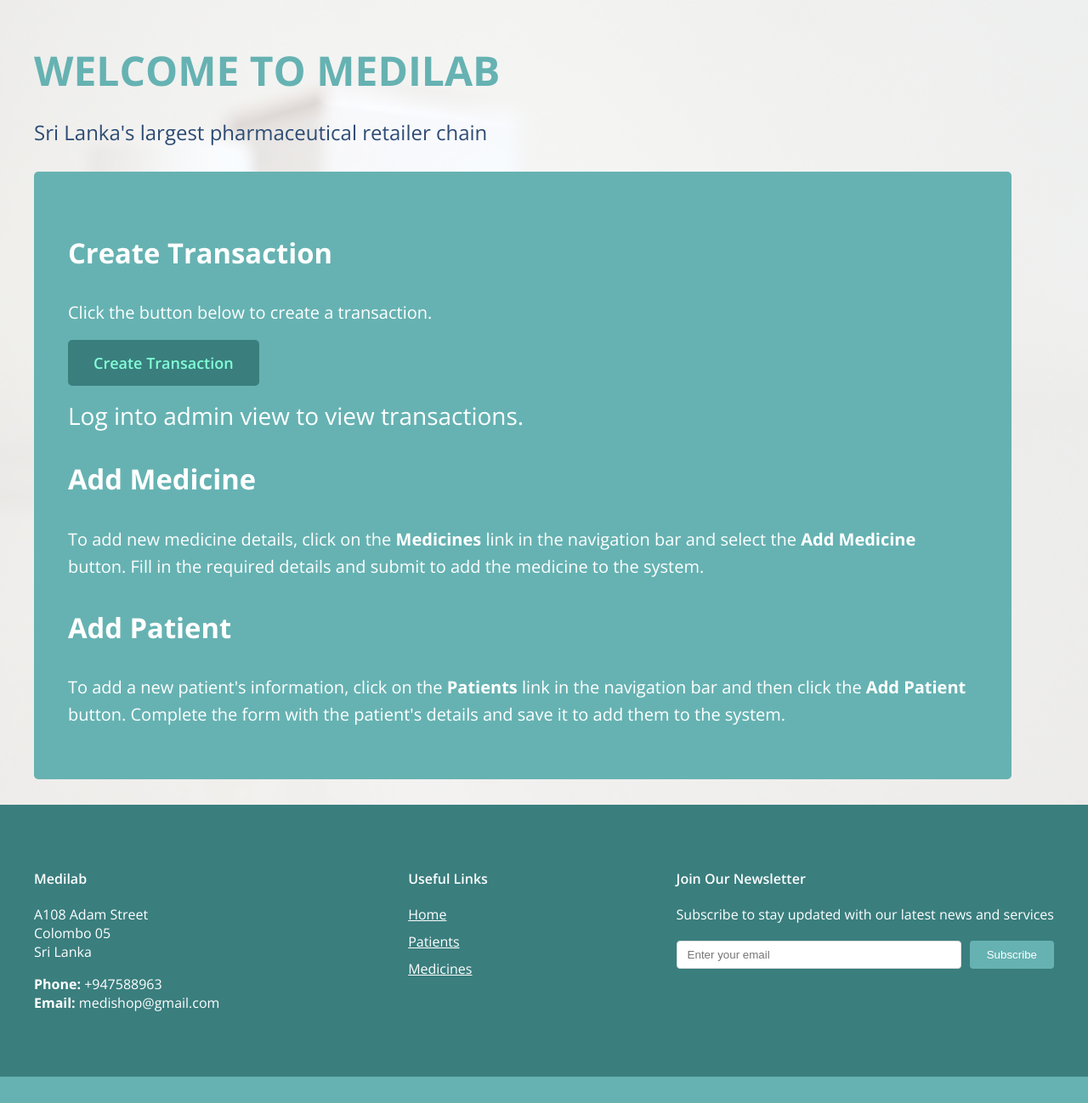
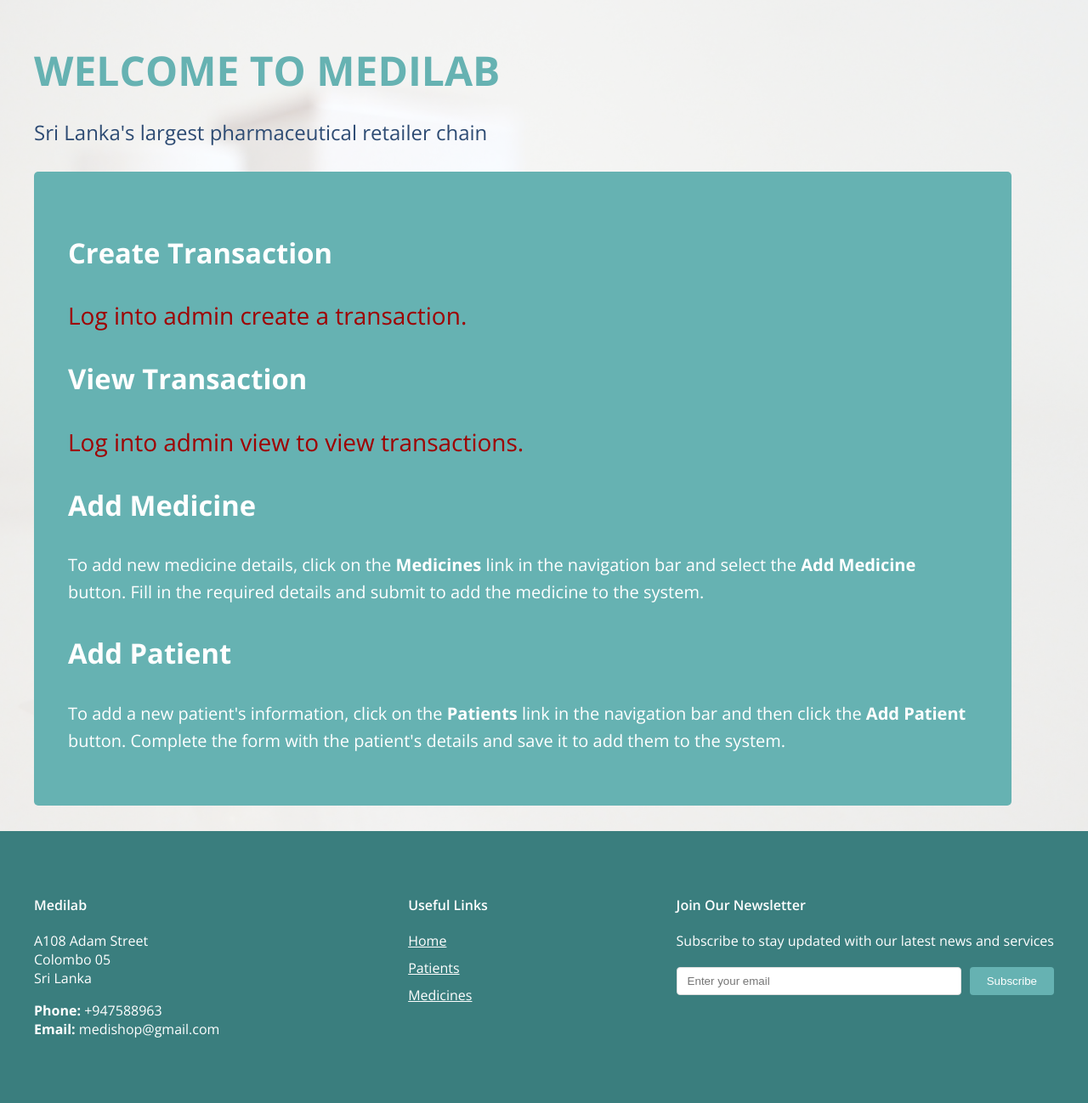
Before and after one commit to kpkmaduwantha9/mediapplication, a Django app: page / in a window 1280 px wide. Shown: the part 110-1408 px from the top of the page at 85% size. Before the commit the page ends 1377 px from the top, so only its background shows below. Run offline with Django 5.2, Linux system fonts and the light colour scheme.

Commit message:
home page staff and user

```diff
--- a/medishop/templates/home.html
+++ b/medishop/templates/home.html
@@ -48,7 +48,7 @@
         margin-bottom: 30px;
     }
 
-   .instruction {
+    .instruction {
         background: var(--box-color);
         color: white;
         padding: 40px;
@@ -63,6 +63,7 @@
         font-size: 28px;
         margin-bottom: 20px;
     }
+
     .instruction-step p {
         font-size: 20px;
         margin-bottom: 20px;
@@ -96,7 +97,6 @@
         color: white;
         box-shadow: 0 5px 15px rgba(0, 246, 209, 0.5);
     }
-
 </style>
 
 <section class="hero">
@@ -107,26 +107,68 @@
                 <p class="subtitle">Sri Lanka's largest pharmaceutical retailer chain</p>
 
                 <div class="instruction">
+
+
                     <div class="instruction-step">
                         <h3>Create Transaction</h3>
-                        <p>
-                           Click the button below to create a transaction.
-                        </p>
                     </div>
 
+
+
+                    <!--! hhhh -->
+                    {% if user.is_staff %}
+                    <br>
+                    <p>
+                        Click the button below to create a transaction.
+                    </p>
+                    {% else %}
+                    <p style="color: rgb(158, 0, 0);">
+                        Log into admin create a transaction.
+                    </p>
+
+                    {% endif %}
+
+
+
+                    <!--! hhhh -->
+
+
+                    {% if user.is_staff %}
                     <div class="mt-4">
-                        <a href="{% url 'add_transaction' %}" class="btn btn-primary btn-lg" style="border-radius: 5px; background-color: #3a7e7e; border: none; padding: 15px 30px; font-size: 18px; font-weight: 600; text-decoration: none;">
+                        <a href="{% url 'add_transaction' %}" class="btn btn-primary btn-lg"
+                            style="border-radius: 5px; background-color: #3a7e7e; border: none; padding: 15px 30px; font-size: 18px; font-weight: 600; text-decoration: none;">
                             Create Transaction
                         </a>
                     </div>
+                    {% endif %}
 
+
+
+                    <div class="instruction-step">
+                        <h3>View Transaction</h3>
+                    </div>
+
+
+
+                    {% if user.is_staff %}
+                    <br>
                     <p>
+                        Click the button below to view transactions.
+                    </p>
+                    {% else %}
+                    <p style="color: rgb(158, 0, 0);">
                         Log into admin view to view transactions.
                     </p>
 
+                    {% endif %}
+
+
+
+
                     {% if user.is_staff %}
                     <div class="mt-4">
-                        <a href="{% url 'view_transactions' %}" class="btn btn-primary btn-lg" style="border-radius: 5px; background-color: #3a7e7e; border: none; padding: 15px 30px; font-size: 18px; font-weight: 600; text-decoration: none;">
+                        <a href="{% url 'view_transactions' %}" class="btn btn-primary btn-lg"
+                            style="border-radius: 5px; background-color: #3a7e7e; border: none; padding: 15px 30px; font-size: 18px; font-weight: 600; text-decoration: none;">
                             View Transactions
                         </a>
                     </div>
@@ -136,15 +178,18 @@
                         <h3>Add Medicine</h3>
                         <p>
                             To add new medicine details, click on the <strong>Medicines</strong> link in the navigation
-                            bar and select the <strong>Add Medicine</strong> button. Fill in the required details and submit
+                            bar and select the <strong>Add Medicine</strong> button. Fill in the required details and
+                            submit
                             to add the medicine to the system.
                         </p>
                     </div>
                     <div class="instruction-step">
                         <h3>Add Patient</h3>
                         <p>
-                            To add a new patient's information, click on the <strong>Patients</strong> link in the navigation
-                            bar and then click the <strong>Add Patient</strong> button. Complete the form with the patient's
+                            To add a new patient's information, click on the <strong>Patients</strong> link in the
+                            navigation
+                            bar and then click the <strong>Add Patient</strong> button. Complete the form with the
+                            patient's
                             details and save it to add them to the system.
                         </p>
                     </div>
```
Also changed, not shown: db.sqlite3.
